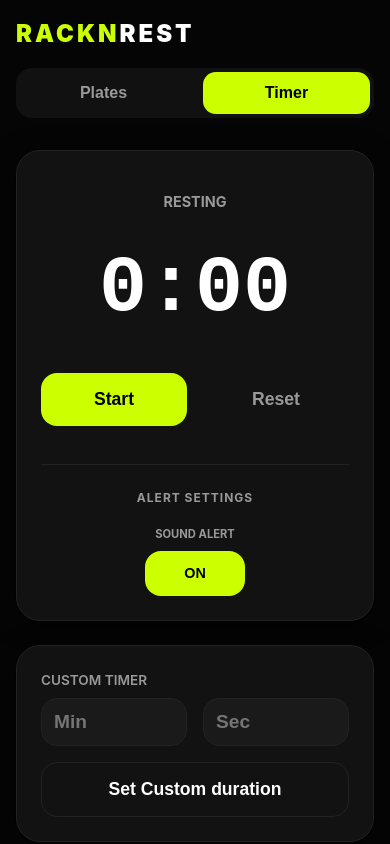
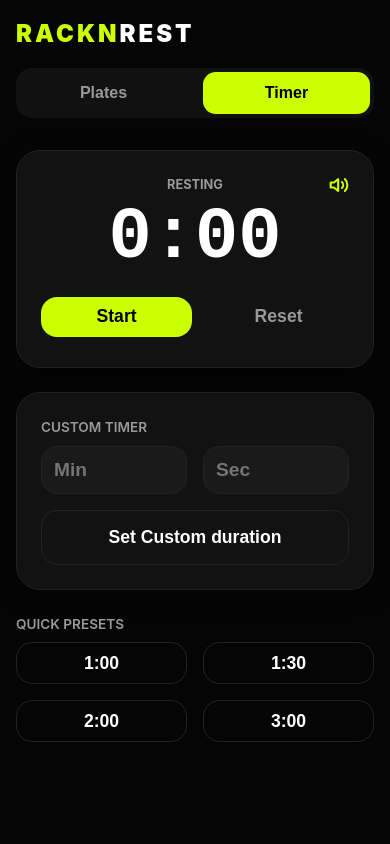
Before and after one commit to HotSauceZee/RacknRest, a React (Vite) app: page / in a window 390 px wide. Both pictures are taken after a click on the button "Timer". Shown: the top 844 px of the page. Built offline with nearby package versions, Linux system fonts and the light colour scheme.

Commit message:
style: reorganize timer UI for compact mobile layout

```diff
--- a/src/components/RestTimer.jsx
+++ b/src/components/RestTimer.jsx
@@ -102,47 +102,55 @@
 
     return (
         <div className="fade-in">
-            <div className="card" style={{ textAlign: 'center', padding: '2.5rem 1.5rem 1.5rem 1.5rem' }}>
-                <div style={{ color: 'var(--text-dim)', textTransform: 'uppercase', fontSize: '0.9rem', marginBottom: '1rem', fontWeight: 'bold' }}>
+            <div className="card" style={{ textAlign: 'center', padding: '1.5rem', position: 'relative' }}>
+                {/* Compact Sound Toggle */}
+                <button
+                    onClick={() => setSoundEnabled(!soundEnabled)}
+                    style={{
+                        position: 'absolute',
+                        top: '1rem',
+                        right: '1rem',
+                        background: 'transparent',
+                        border: 'none',
+                        cursor: 'pointer',
+                        padding: '0.5rem',
+                        display: 'flex',
+                        alignItems: 'center',
+                        justifyContent: 'center',
+                        color: soundEnabled ? 'var(--accent)' : 'var(--text-dim)',
+                        transition: '0.2s',
+                        zIndex: 10
+                    }}
+                    title={soundEnabled ? 'Mute Sound' : 'Unmute Sound'}
+                >
+                    {soundEnabled ? (
+                        <svg width="20" height="20" viewBox="0 0 24 24" fill="none" stroke="currentColor" strokeWidth="2.5" strokeLinecap="round" strokeLinejoin="round">
+                            <polygon points="11 5 6 9 2 9 2 15 6 15 11 19 11 5"></polygon>
+                            <path d="M19.07 4.93a10 10 0 0 1 0 14.14M15.54 8.46a5 5 0 0 1 0 7.07"></path>
+                        </svg>
+                    ) : (
+                        <svg width="20" height="20" viewBox="0 0 24 24" fill="none" stroke="currentColor" strokeWidth="2.5" strokeLinecap="round" strokeLinejoin="round" style={{ opacity: 0.5 }}>
+                            <path d="M11 5L6 9H2V15H6L11 19V5Z"></path>
+                            <line x1="23" y1="9" x2="17" y2="15"></line>
+                            <line x1="17" y1="9" x2="23" y2="15"></line>
+                        </svg>
+                    )}
+                </button>
+
+                <div style={{ color: 'var(--text-dim)', textTransform: 'uppercase', fontSize: '0.8rem', marginBottom: '0.5rem', fontWeight: 'bold' }}>
                     {mode === 'stopwatch' ? 'Resting' : 'Countdown'}
                 </div>
-                <div style={{ fontSize: '5rem', fontWeight: '800', fontFamily: 'monospace', color: isActive && mode === 'timer' ? 'var(--accent)' : 'white' }}>
+                <div style={{ fontSize: '4.5rem', fontWeight: '800', fontFamily: 'monospace', color: isActive && mode === 'timer' ? 'var(--accent)' : 'white', lineHeight: '1' }}>
                     {formatTime(time)}
                 </div>
 
-                <div className="flex-row" style={{ marginTop: '1.5rem' }}>
+                <div className="flex-row" style={{ marginTop: '1rem' }}>
                     {!isActive ? (
-                        <button className="btn" onClick={() => setIsActive(true)}>Start</button>
+                        <button className="btn" style={{ padding: '0.6rem 2rem' }} onClick={() => setIsActive(true)}>Start</button>
                     ) : (
-                        <button className="btn btn-outline" style={{ borderColor: 'var(--danger)', color: 'var(--danger)' }} onClick={() => setIsActive(false)}>Pause</button>
+                        <button className="btn btn-outline" style={{ borderColor: 'var(--danger)', color: 'var(--danger)', padding: '0.6rem 2rem' }} onClick={() => setIsActive(false)}>Pause</button>
                     )}
                     <button className="btn btn-ghost" onClick={reset}>Reset</button>
-                </div>
-
-                <div style={{ marginTop: '2.4rem', borderTop: '1px solid #222', paddingTop: '1.5rem' }}>
-                    <div style={{ fontSize: '0.75rem', color: 'var(--text-dim)', textTransform: 'uppercase', fontWeight: 'bold', letterSpacing: '1px', marginBottom: '1.2rem' }}>
-                        Alert Settings
-                    </div>
-                    <div className="flex-row" style={{ justifyContent: 'center' }}>
-                        <div style={{ display: 'flex', flexDirection: 'column', alignItems: 'center', gap: '0.5rem' }}>
-                            <span style={{ fontSize: '0.7rem', color: 'var(--text-dim)', textTransform: 'uppercase', fontWeight: 'bold' }}>Sound Alert</span>
-                            <button
-                                className={`btn btn-outline ${soundEnabled ? '' : 'inactive'}`}
-                                style={{
-                                    width: '100px',
-                                    height: '45px',
-                                    fontSize: '0.9rem',
-                                    background: soundEnabled ? 'var(--accent)' : 'transparent',
-                                    color: soundEnabled ? 'black' : 'var(--text-dim)',
-                                    border: soundEnabled ? 'none' : '1px solid var(--border)',
-                                    fontWeight: '800'
-                                }}
-                                onClick={() => setSoundEnabled(!soundEnabled)}
-                            >
-                                {soundEnabled ? 'ON' : 'OFF'}
-                            </button>
-                        </div>
-                    </div>
                 </div>
             </div>
 
@@ -191,12 +199,12 @@
                 )}
             </div>
 
-            <div className="input-label">Quick Presets</div>
-            <div className="grid-2" style={{ marginBottom: '1.5rem' }}>
-                <button className="btn btn-outline" onClick={() => startTimer(60)}>1:00</button>
-                <button className="btn btn-outline" onClick={() => startTimer(90)}>1:30</button>
-                <button className="btn btn-outline" onClick={() => startTimer(120)}>2:00</button>
-                <button className="btn btn-outline" onClick={() => startTimer(180)}>3:00</button>
+            <div className="input-label" style={{ marginTop: '1rem' }}>Quick Presets</div>
+            <div className="grid-2" style={{ marginBottom: '1rem' }}>
+                <button className="btn btn-outline" style={{ padding: '0.6rem' }} onClick={() => startTimer(60)}>1:00</button>
+                <button className="btn btn-outline" style={{ padding: '0.6rem' }} onClick={() => startTimer(90)}>1:30</button>
+                <button className="btn btn-outline" style={{ padding: '0.6rem' }} onClick={() => startTimer(120)}>2:00</button>
+                <button className="btn btn-outline" style={{ padding: '0.6rem' }} onClick={() => startTimer(180)}>3:00</button>
             </div>
         </div>
     );
```
